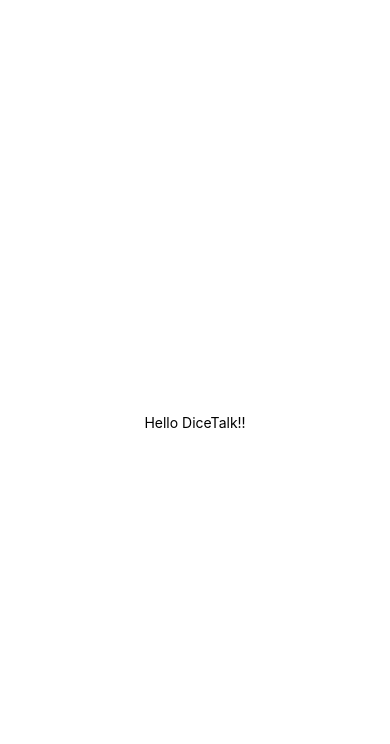
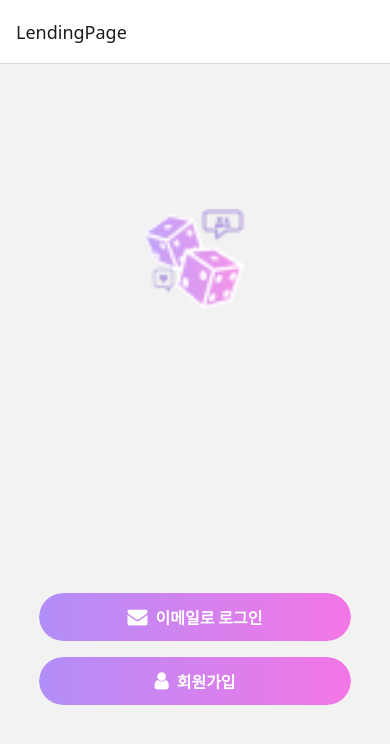
Before and after one commit to dice-talk/dice-talk-frontend, a React Native app: screen /LendingPage in a window 390 px wide. Shown: the top 744 px of the page. Built offline with nearby package versions, Linux system fonts and the light colour scheme.

Commit message:
LendingPage구현V1_버튼및 이미지 배치

```diff
--- a/App.js
+++ b/App.js
@@ -1,12 +1,18 @@
 import { StatusBar } from 'expo-status-bar';
 import { StyleSheet, Text, View } from 'react-native';
+import  { NavigationContainer } from '@react-navigation/native';
+import { createNativeStackNavigator} from '@react-navigation/native-stack';
+import LendingPage from './signUp/LendingPage';
+
+const Stack = createNativeStackNavigator();
 
 export default function App() {
   return (
-    <View style={styles.container}>
-      <Text>Hello DiceTalk!!</Text>
-      <StatusBar style="auto" />
-    </View>
+    <NavigationContainer>
+      <Stack.Navigator>
+        <Stack.Screen name='LendingPage' component={LendingPage}/>
+      </Stack.Navigator>
+    </NavigationContainer>
   );
 }
 
--- a/package.json
+++ b/package.json
@@ -16,8 +16,12 @@
     "expo-status-bar": "~2.0.1",
     "react": "18.3.1",
     "react-native": "0.76.7",
-    "react-native-safe-area-context": "4.12.0",
+    "react-native-gesture-handler": "^2.24.0",
+    "react-native-reanimated": "^3.17.1",
+    "react-native-safe-area-context": "^4.12.0",
     "react-native-screens": "~4.4.0",
+    "react-native-svg": "^15.8.0",
+    "react-native-svg-transformer": "^1.5.0",
     "react-native-vector-icons": "^10.2.0"
   },
   "devDependencies": {
--- /dev/null
+++ b/signUp/LendingPage.js
@@ -0,0 +1,48 @@
+import { StyleSheet, View, Text} from 'react-native';
+import React from 'react';
+import LongButton from '../component/LongButton';
+import { FontAwesome } from '@expo/vector-icons'; // 아이콘 라이브러리
+import logo from '../assets/icon/logo/logo.png';
+import { Image } from 'react-native';
+
+export default function LendingPage({navigation}) {
+    return (
+        <>
+        <View style={styles.container}>
+            <Image source={logo} style={styles.logoImage}/>
+        </View>
+        <View style={styles.container}>
+            <LongButton onPress={() => navigation.navigate()}>
+            <FontAwesome name="envelope" size={20} color="white" style={styles.icon} />
+            <Text style={styles.text}>이메일로 로그인</Text>
+            </LongButton>
+
+            <LongButton onPress={() => navigation.navigate()}>
+            <FontAwesome name="user" size={20} color="white" style={styles.icon} />
+            <Text style={styles.text}>회원가입</Text>
+            </LongButton>
+
+        </View>
+        </>
+    )
+}
+
+const styles = StyleSheet.create({
+    container: {
+        flex: 1,
+        justifyContent: 'center',
+        alignItems: 'center',
+    },
+    icon: {
+        marginRight: 8, // 아이콘과 텍스트 간격
+      },
+      text: {
+        color: "white",
+        fontSize: 16,
+        fontWeight: "bold",
+      },
+      logoImage: {
+        width: 100,
+        height: 100
+      }
+});
```
Also changed, not shown: 1 other file (tests, documents, lock files or other folders).
